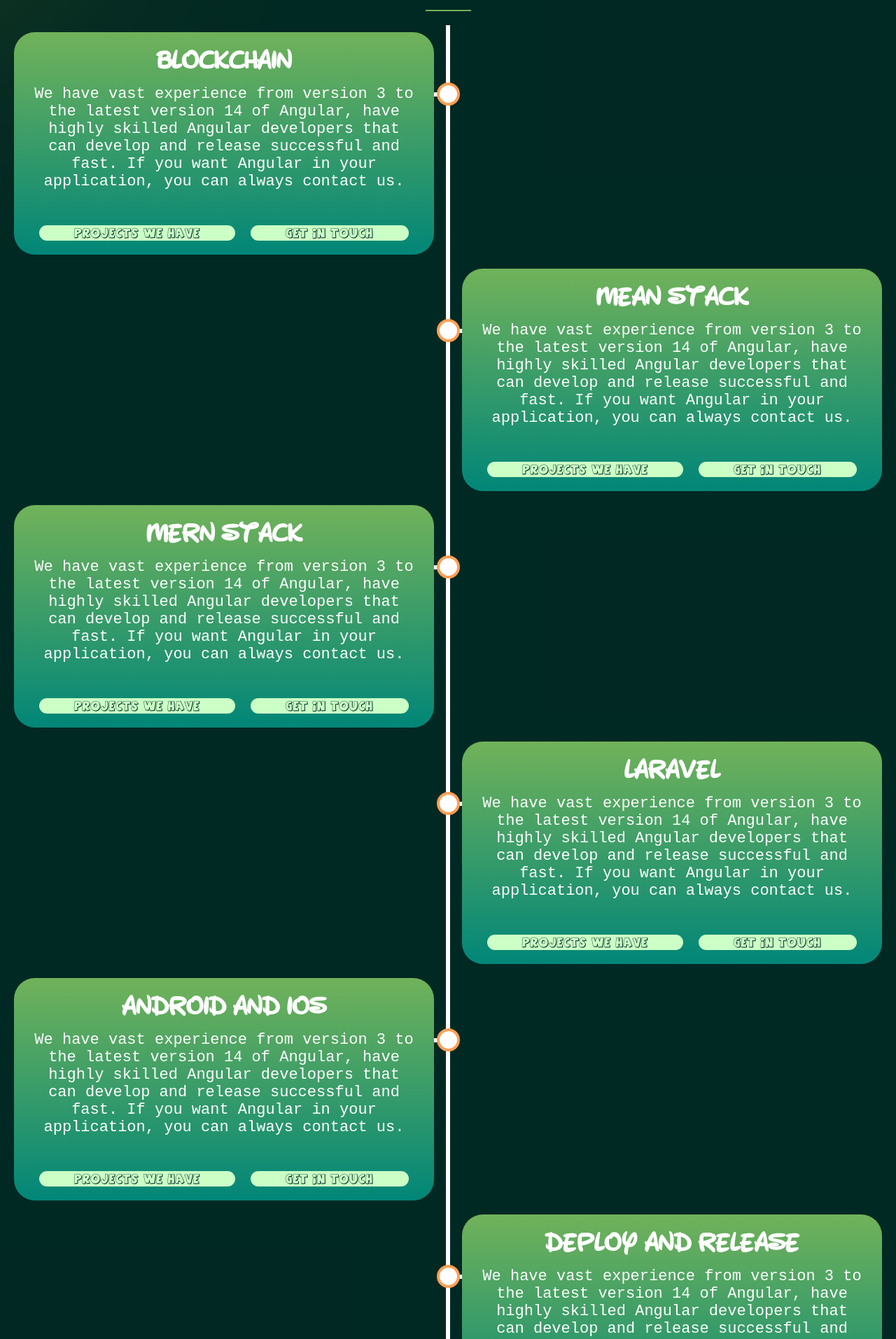
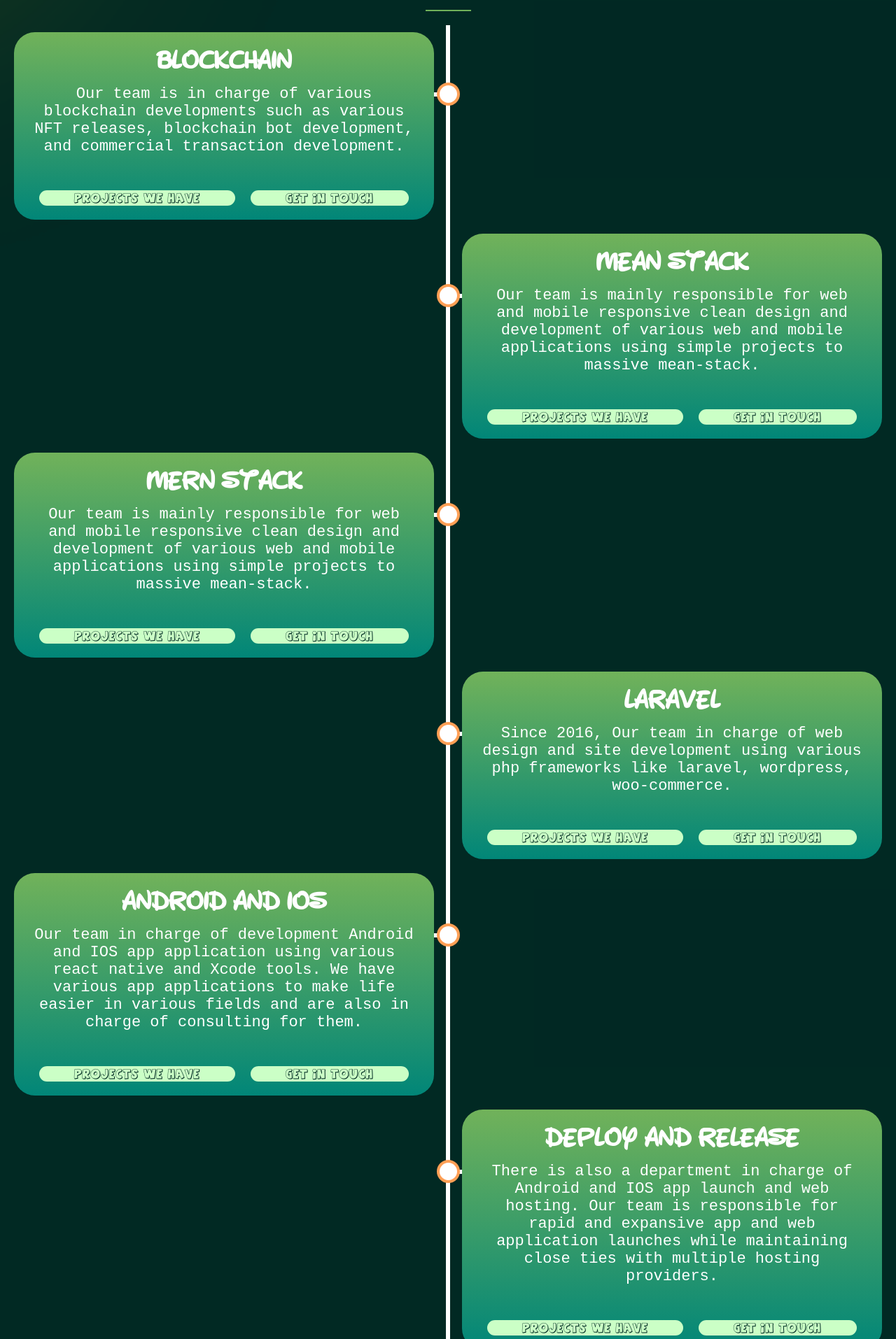
Before and after one commit to prodev711/zootopia, a React (Create React App) app: page / in a window 1280 px wide. Shown: the part 2286-4200 px from the top of the page at 70% size. Built offline with nearby package versions, Linux system fonts and the light colour scheme.

Commit message:
roadmap update

```diff
--- a/src/components/roadmap.js
+++ b/src/components/roadmap.js
@@ -12,7 +12,7 @@
           <div className="container left">
             <div className="content">
               <h2>Blockchain</h2>
-              <p>We have vast experience from version 3 to the latest version 14 of Angular,  have highly skilled Angular developers that can develop and release successful and fast.  If you want Angular in your application, you can always contact us.</p>
+              <p>Our team is in charge of various blockchain developments such as various NFT releases, blockchain bot development, and commercial transaction development.</p>
               <div className="touchBtnGroup">
                 <button className="btn touchBtn">Projects we have</button>
                 <button className="btn touchBtn">Get in touch</button>
@@ -22,7 +22,7 @@
           <div className="container right">
             <div className="content">
               <h2>Mean Stack</h2>
-              <p>We have vast experience from version 3 to the latest version 14 of Angular,  have highly skilled Angular developers that can develop and release successful and fast.  If you want Angular in your application, you can always contact us.</p>
+              <p>Our team is mainly responsible for web and mobile responsive clean design and development of various web and mobile applications using simple projects to massive mean-stack.</p>
               <div className="touchBtnGroup">
                 <button className="btn touchBtn">Projects we have</button>
                 <button className="btn touchBtn">Get in touch</button>
@@ -32,7 +32,7 @@
           <div className="container left">
             <div className="content">
               <h2>Mern Stack</h2>
-              <p>We have vast experience from version 3 to the latest version 14 of Angular,  have highly skilled Angular developers that can develop and release successful and fast.  If you want Angular in your application, you can always contact us.</p>
+              <p>Our team is mainly responsible for web and mobile responsive clean design and development of various web and mobile applications using simple projects to massive mean-stack.</p>
               <div className="touchBtnGroup">
                 <button className="btn touchBtn">Projects we have</button>
                 <button className="btn touchBtn">Get in touch</button>
@@ -42,7 +42,7 @@
           <div className="container right">
             <div className="content">
               <h2>Laravel</h2>
-              <p>We have vast experience from version 3 to the latest version 14 of Angular,  have highly skilled Angular developers that can develop and release successful and fast.  If you want Angular in your application, you can always contact us.</p>
+              <p>Since 2016, Our team in charge of web design and site development using various php frameworks like laravel, wordpress, woo-commerce.</p>
               <div className="touchBtnGroup">
                 <button className="btn touchBtn">Projects we have</button>
                 <button className="btn touchBtn">Get in touch</button>
@@ -52,7 +52,7 @@
           <div className="container left">
             <div className="content">
               <h2>Android and IOS</h2>
-              <p>We have vast experience from version 3 to the latest version 14 of Angular,  have highly skilled Angular developers that can develop and release successful and fast.  If you want Angular in your application, you can always contact us.</p>
+              <p>Our team in charge of development Android and IOS app application using various react native and Xcode tools. We have various app applications to make life easier in various fields and are also in charge of consulting for them.</p>
               <div className="touchBtnGroup">
                 <button className="btn touchBtn">Projects we have</button>
                 <button className="btn touchBtn">Get in touch</button>
@@ -62,7 +62,7 @@
           <div className="container right view-before">
             <div className="content">
               <h2>Deploy and release</h2>
-              <p>We have vast experience from version 3 to the latest version 14 of Angular,  have highly skilled Angular developers that can develop and release successful and fast.  If you want Angular in your application, you can always contact us.</p>
+              <p>There is also a department in charge of Android and IOS app launch and web hosting. Our team is responsible for rapid and expansive app and web application launches while maintaining close ties with multiple hosting providers.</p>
               <div className="touchBtnGroup">
                 <button className="btn touchBtn">Projects we have</button>
                 <button className="btn touchBtn">Get in touch</button>
@@ -72,7 +72,7 @@
           <div className="container left">
             <div className="content">
               <h2>OPEN AI</h2>
-              <p>We have vast experience from version 3 to the latest version 14 of Angular,  have highly skilled Angular developers that can develop and release successful and fast.  If you want Angular in your application, you can always contact us.</p>
+              <p>It is a fact that everyone knows that Open AI is now becoming a trend in view genesis and development, and Our team has been exploring and developing this since 2021, and product development in various fields of Open AI, such as Chat GPT 3.5 model training and image generation. We are in the process of researching and developing Chat GPT4.0.</p>
               <div className="touchBtnGroup">
                 <button className="btn touchBtn">Projects we have</button>
                 <button className="btn touchBtn">Get in touch</button>
@@ -82,7 +82,7 @@
           <div className="container right view-before">
             <div className="content">
               <h2>IOT</h2>
-              <p>We have vast experience from version 3 to the latest version 14 of Angular,  have highly skilled Angular developers that can develop and release successful and fast.  If you want Angular in your application, you can always contact us.</p>
+              <p></p>
               <div className="touchBtnGroup">
                 <button className="btn touchBtn">Projects we have</button>
                 <button className="btn touchBtn">Get in touch</button>
```
